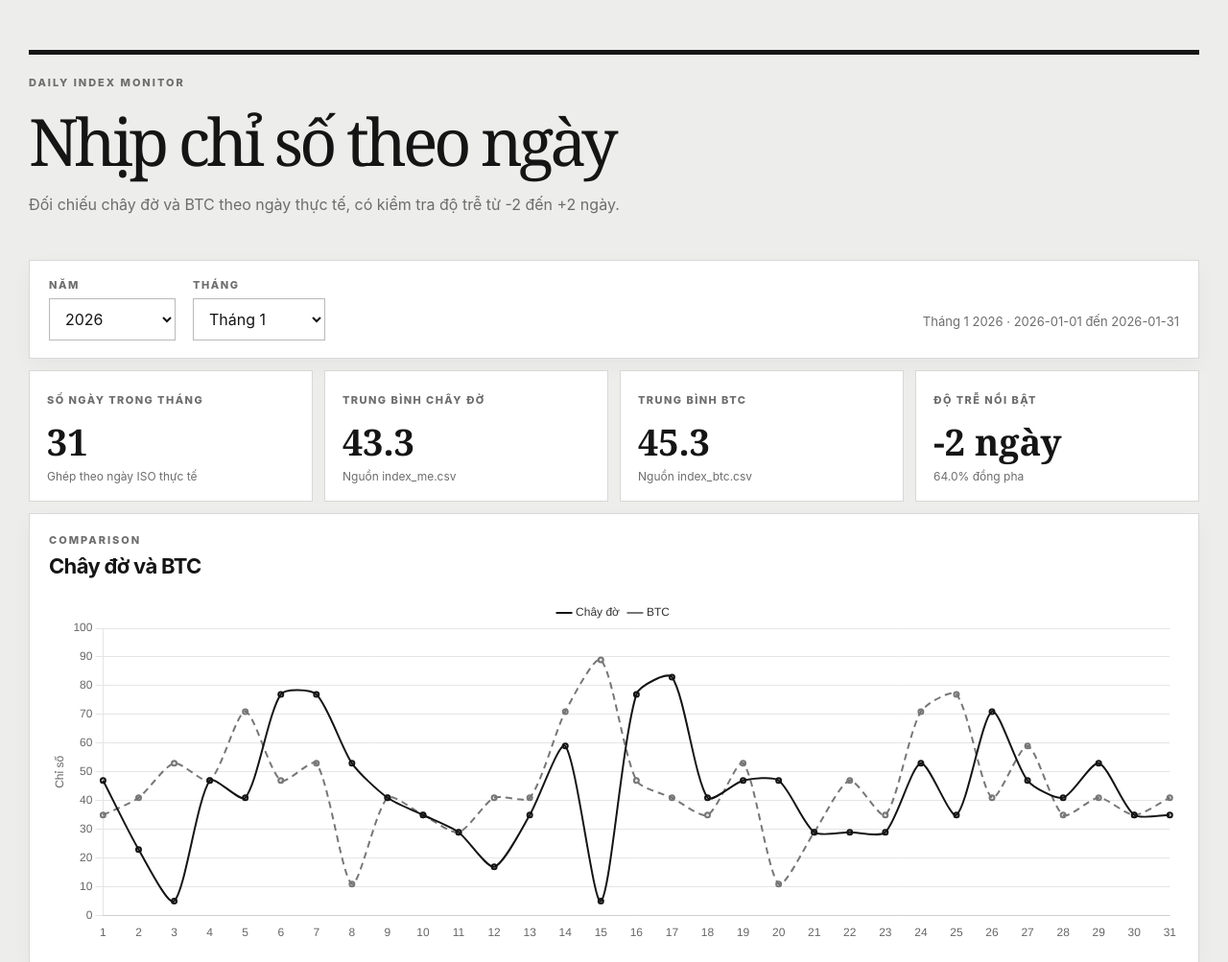
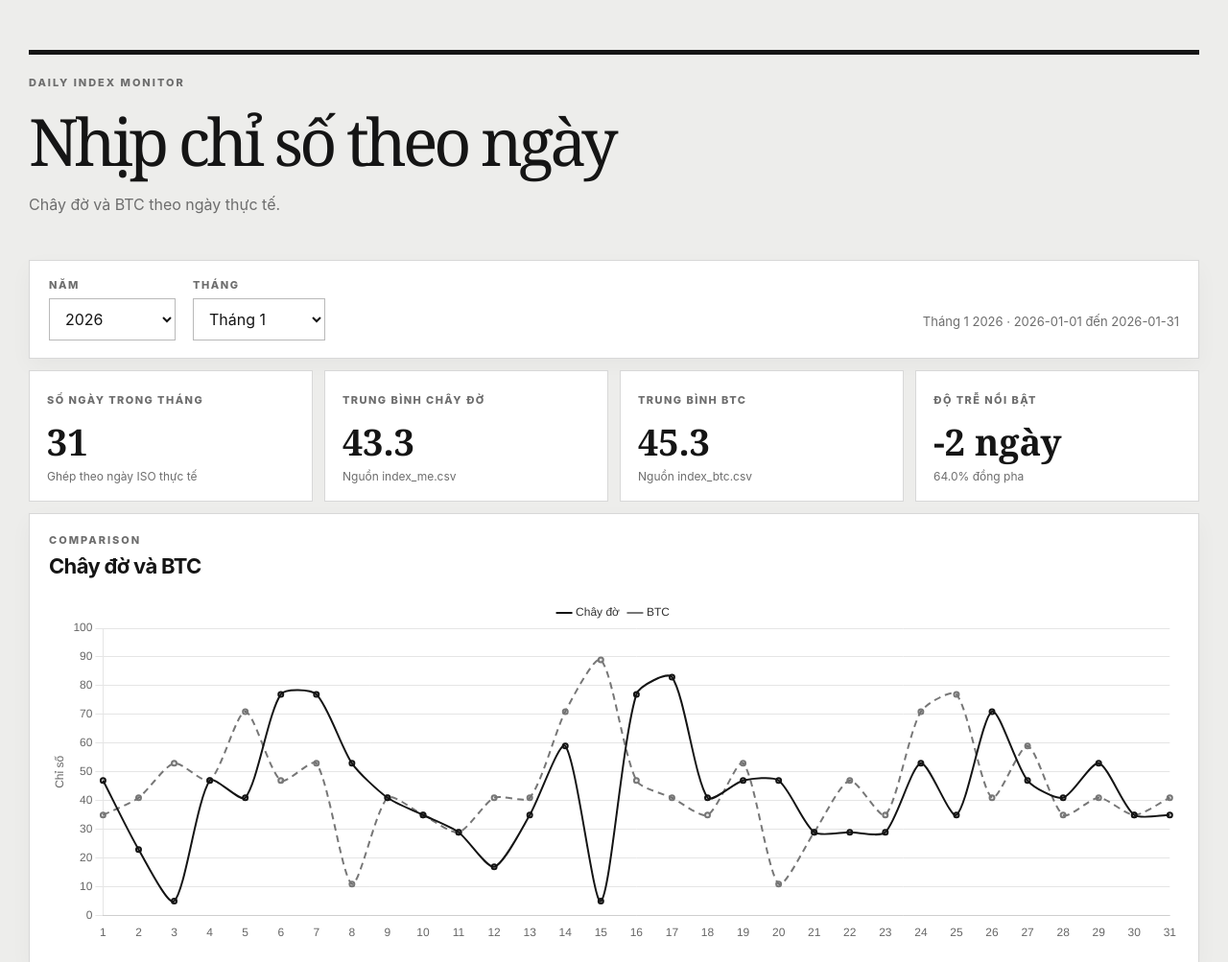
Before and after one commit to tpt309031/tamlinhv2.0, a plain HTML site: page index.html in a window 1280 px wide. Shown: the top 1003 px of the page at 96% size. Drawn offline with nearby package versions, Linux system fonts and the light colour scheme.

Commit message:
Update index.html

```diff
--- a/index.html
+++ b/index.html
@@ -14,7 +14,7 @@
     <header class="hero">
       <p class="eyebrow">DAILY INDEX MONITOR</p>
       <h1>Nhịp chỉ số theo ngày</h1>
-      <p class="subtitle">Đối chiếu chây đờ và BTC theo ngày thực tế, có kiểm tra độ trễ từ -2 đến +2 ngày.</p>
+      <p class="subtitle">Chây đờ và BTC theo ngày thực tế.</p>
     </header>
 
     <section class="toolbar card" aria-label="Bộ lọc dữ liệu">
```
